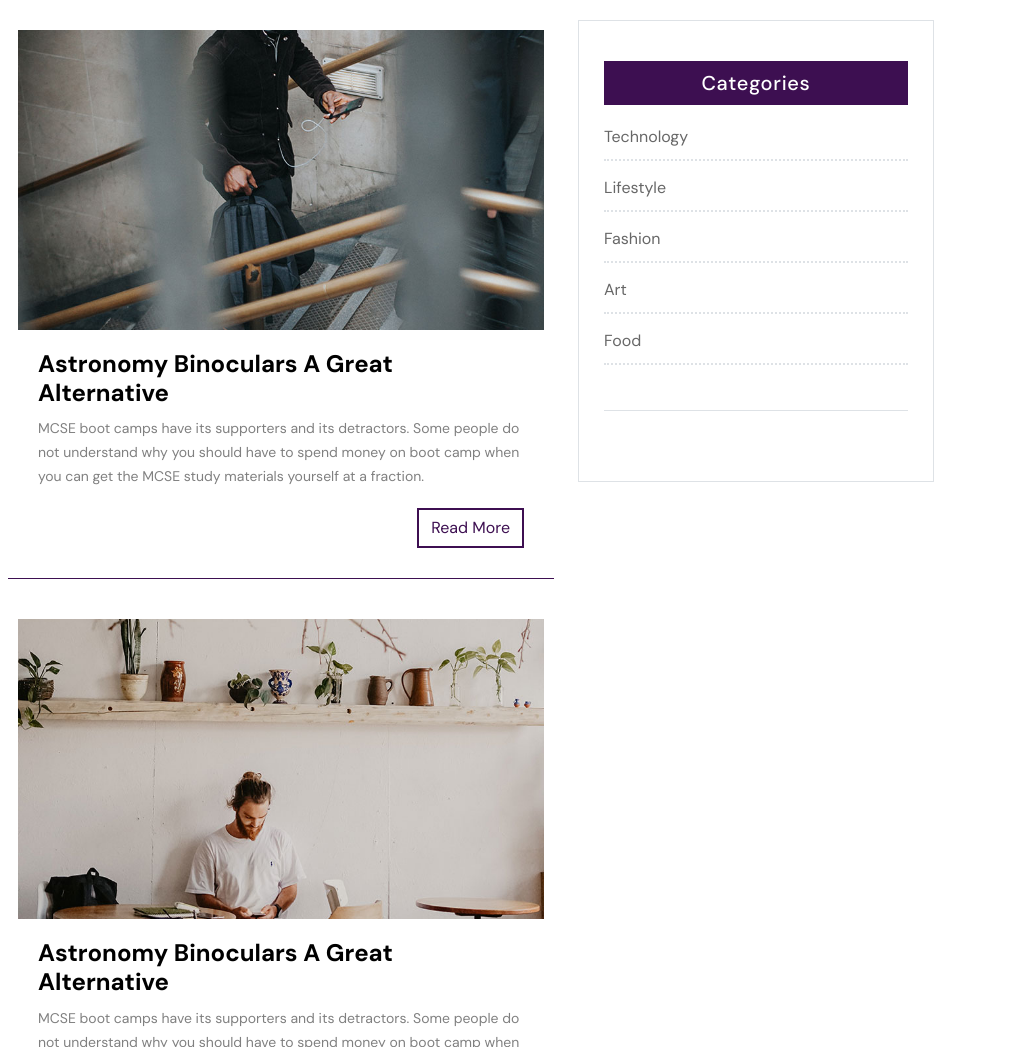
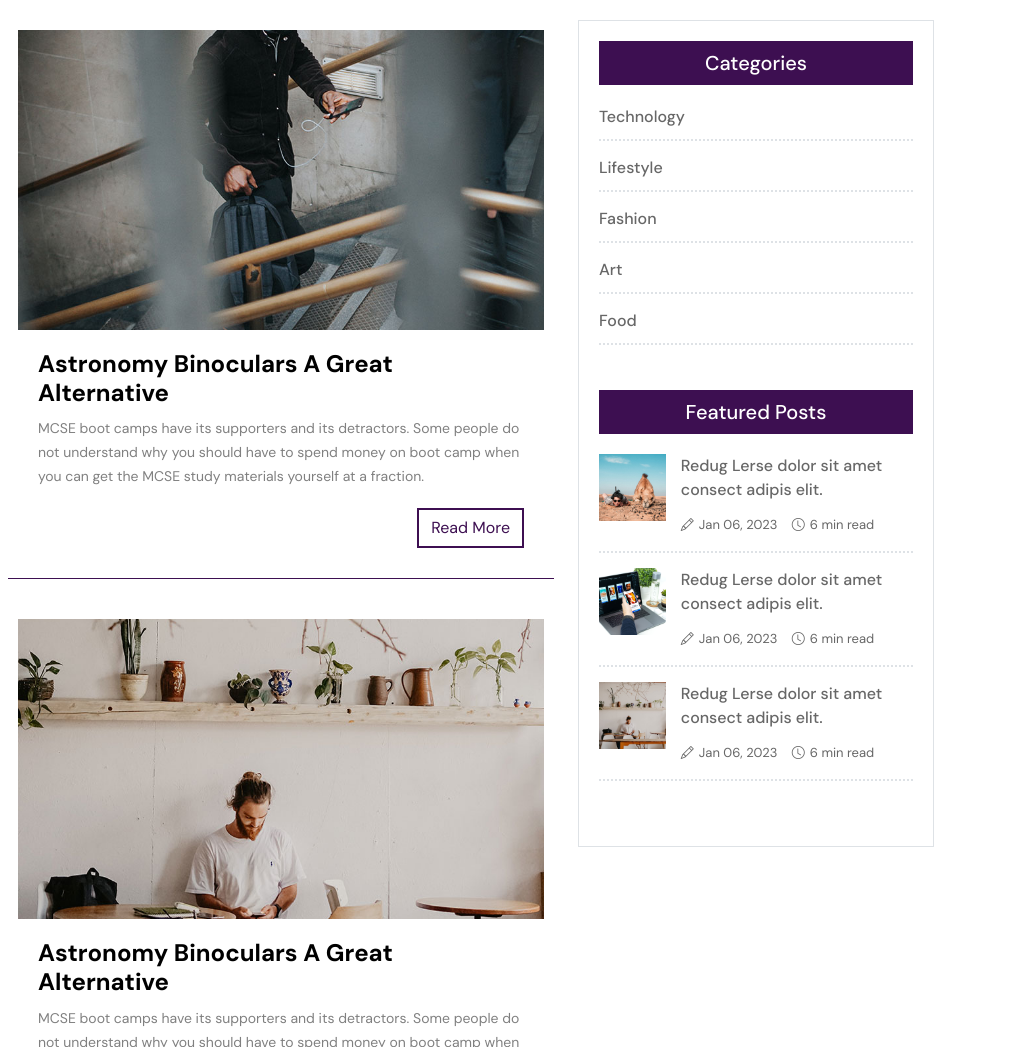
Before and after one commit to shahriarr27/Fearfigment, a plain HTML site: page index.html in a window 1280 px wide. Shown: the part 880-1927 px from the top of the page, 264-1280 px from the left. Drawn offline with nearby package versions, Linux system fonts and the light colour scheme.

Commit message:
home page done

```diff
--- a/index.html
+++ b/index.html
@@ -8,7 +8,8 @@
    <title>Just Few Blogs</title>
    <link rel="stylesheet" href="https://cdnjs.cloudflare.com/ajax/libs/bootstrap/5.2.3/css/bootstrap.min.css" />
    <link rel="stylesheet" href="https://cdn.lineicons.com/4.0/lineicons.css" />
-   <link rel="stylesheet" href="https://cdnjs.cloudflare.com/ajax/libs/bootstrap-icons/1.10.3/font/bootstrap-icons.min.css"/>
+   <link rel="stylesheet"
+      href="https://cdnjs.cloudflare.com/ajax/libs/bootstrap-icons/1.10.3/font/bootstrap-icons.min.css" />
    <link rel="icon" href="images/fav-globe.png">
    <link rel="stylesheet" href="scss/style.css">
 </head>
@@ -187,6 +188,53 @@
                         <li><a href="">Food</a></li>
                      </ul>
                   </div>
+                  <div class="side-widgets">
+                     <div class="widget-title">
+                        <h3>Featured Posts</h3>
+                     </div>
+                     <div class="latest-post">
+                        <div class="post-img">
+                           <a href="#">
+                              <img src="images/sq_img_1.jpg" alt="" class="img-fluid">
+                           </a>
+                        </div>
+                        <div class="post-content">
+                           <a href="#"> Redug Lerse dolor sit amet consect adipis elit.</a>
+                           <div class="meta">
+                              <span><i class="bi bi-pencil"></i>Jan 06, 2023</span>
+                              <span><i class="bi bi-clock"></i>6 min read</span>
+                           </div>
+                        </div>
+                     </div>
+                     <div class="latest-post">
+                        <div class="post-img">
+                           <a href="#">
+                              <img src="images/sq_img_11.jpg" alt="" class="img-fluid">
+                           </a>
+                        </div>
+                        <div class="post-content">
+                           <a href="#"> Redug Lerse dolor sit amet consect adipis elit.</a>
+                           <div class="meta">
+                              <span><i class="bi bi-pencil"></i>Jan 06, 2023</span>
+                              <span><i class="bi bi-clock"></i>6 min read</span>
+                           </div>
+                        </div>
+                     </div>
+                     <div class="latest-post">
+                        <div class="post-img">
+                           <a href="#">
+                              <img src="images/sq_img_12.jpg" alt="" class="img-fluid">
+                           </a>
+                        </div>
+                        <div class="post-content">
+                           <a href="#"> Redug Lerse dolor sit amet consect adipis elit.</a>
+                           <div class="meta">
+                              <span><i class="bi bi-pencil"></i>Jan 06, 2023</span>
+                              <span><i class="bi bi-clock"></i>6 min read</span>
+                           </div>
+                        </div>
+                     </div>
+                  </div>
                </div>
             </div>
          </div>
--- a/scss/_home.scss
+++ b/scss/_home.scss
@@ -114,13 +114,10 @@
 
   .right-side {
      border: 1px solid #dee2e6;
-     padding: 40px 25px;
+     padding: 20px 20px;
 
      .side-widgets {
-        border-bottom: 1px solid #dee2e6;
-        margin-bottom: 30px;
         padding-bottom: 30px;
-
         .search-sec {
            padding-bottom: 10px;
 
@@ -165,7 +162,7 @@
               padding: 10px 0;
               margin: 0;
               font-size: 20px;
-              letter-spacing: .7px;
+              letter-spacing: 0px;
            }
         }
 
@@ -180,7 +177,7 @@
               border-bottom: 2px dotted #dee2e6;
               padding-bottom: 10px;
               transition: .5s;
-
+               font-weight: 500;
               &:hover {
                  color: $primary_color;
                  border-bottom: 2px dotted $primary_color;
@@ -188,6 +185,47 @@
            }
 
         }
+        .latest-post{
+         display: flex;
+         gap: 15px;
+         border-bottom: 2px dotted #dee2e6;
+         padding-bottom: 15px;
+         margin-bottom: 15px;
+         transition: .5s;
+         &:hover {
+            border-color: $primary_color;
+         }
+         .post-img{
+            img{
+               width: 100px;
+               height: auto;
+               object-fit: cover;
+            }
+         }
+         .post-content{
+            a {
+               color: #676767;
+               text-decoration: none;
+               display: block;
+               padding-bottom: 10px;
+               transition: .5s;
+               font-weight: 500;
+               &:hover {
+                  color: $primary_color;
+               }
+            }
+            .meta{
+               span{
+                  color: #676767;
+                  font-size: 13px;
+                  margin-right: 10px;
+                  i{
+                     margin-right: 5px;
+                  }
+               }
+            }
+         }
+        }
      }
 
   }
```
Also changed, not shown: scss/style.css, 1 other file. Lines whose indentation alone changed are shown as unchanged.
